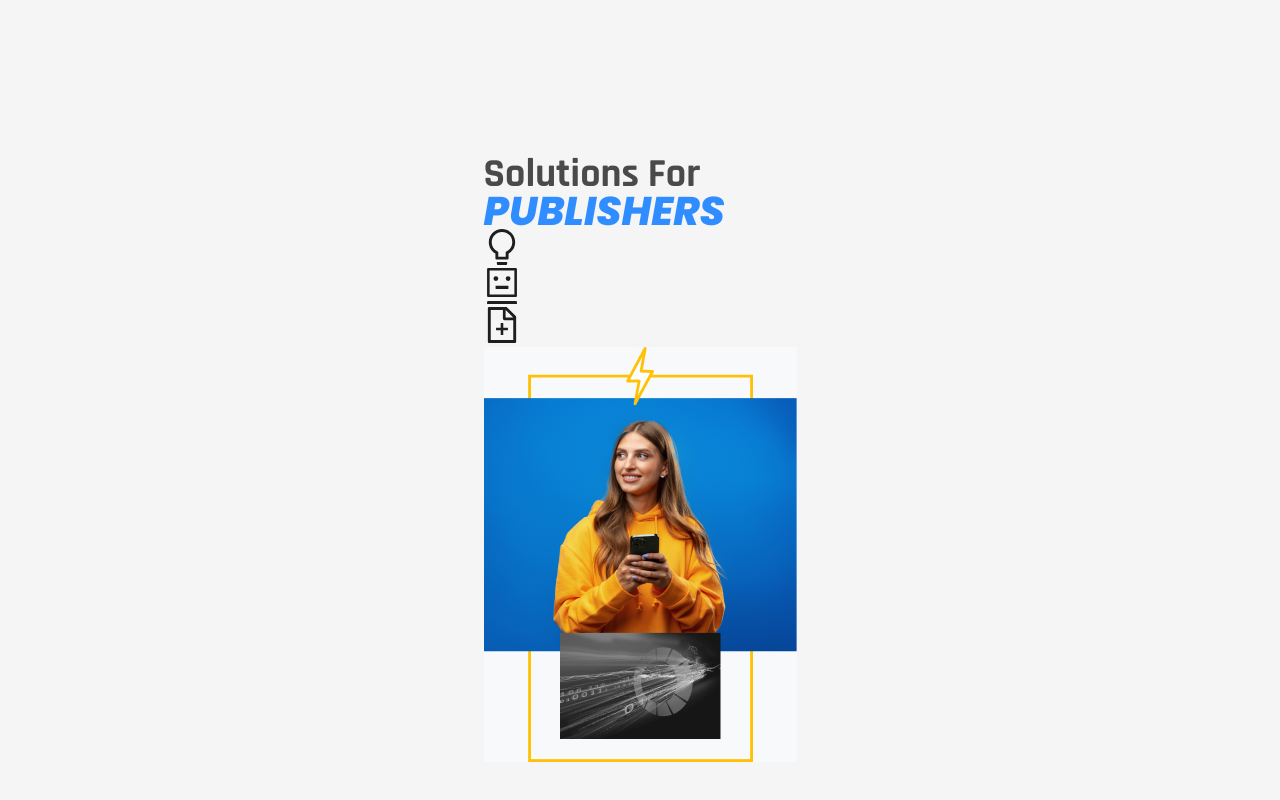
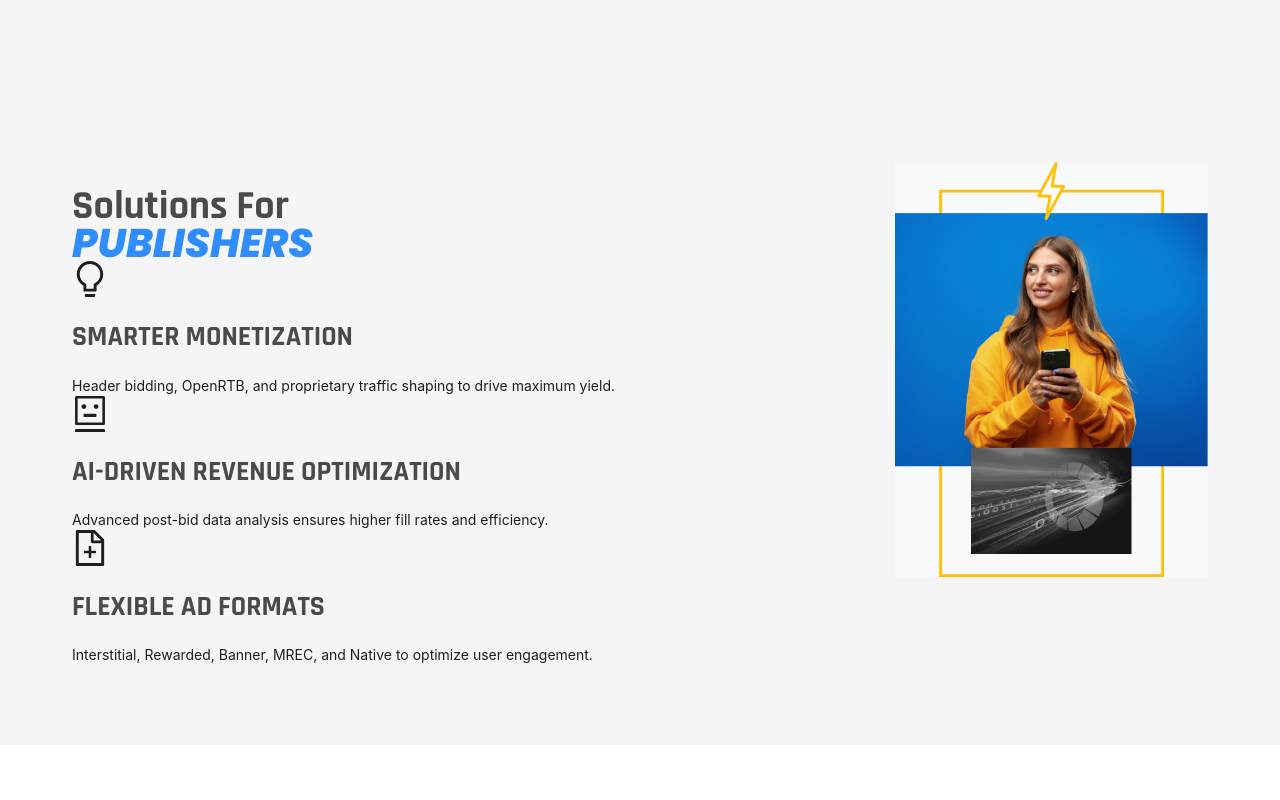
Before and after one commit to jwong65/vite-react-site, a React (Vite) app: page / in a window 1280 px wide. Shown: the part 1332-2132 px from the top of the page. After the commit the page ends 2077 px from the top, so only its background shows below. Built offline with nearby package versions, Linux system fonts and the light colour scheme.

Commit message:
Added the tabs-heading and styling for the header of each text-box.

```diff
--- a/src/pages/Home.jsx
+++ b/src/pages/Home.jsx
@@ -41,12 +41,18 @@ export default function Home() {
             </div>
             <div className='text-box'>
             <BulbOutlined className='feature-icon' />
+            <h2 className='tab-heading'>Smarter Monetization</h2>
+            Header bidding, OpenRTB, and proprietary traffic shaping to drive maximum yield.
             </div>
             <div className='text-box'>
             <RobotOutlined className='feature-icon' />
+            <h2 className='tab-heading'>ai-driven revenue optimization</h2>
+            Advanced post-bid data analysis ensures higher fill rates and efficiency.
             </div>
             <div className='text-box'>
             <FileAddOutlined className='feature-icon'/>
+            <h2 className='tab-heading'>Flexible ad formats</h2>
+            Interstitial, Rewarded, Banner, MREC, and Native to optimize user engagement.
             </div>
         </div>
         <div className='right-content'>
--- a/src/pages/home.css
+++ b/src/pages/home.css
@@ -111,6 +111,12 @@
     margin: 0 auto;
     max-width: 1200px;
 }
+.home-container-3{
+    display: flex;
+    justify-content: space-between;
+    width: 100%;
+    padding: 2rem;
+}
 
 .home-container-3 .main-heading{
     font-size: 40px;
@@ -118,7 +124,15 @@
 .home-container-3 .sub-heading{
     font-size: 40px;
 }
-
+.tab-heading{
+    color: var(--Primary-Thunderstorm-Gray, #4A4A4A);
+    font-family: Rajdhani;
+    font-size: 28px;
+    font-style: normal;
+    font-weight: 700;
+    line-height: 100%;
+    text-transform: uppercase;
+}
 .company-logo{
     width: 74px;
     height: 86px;
```
